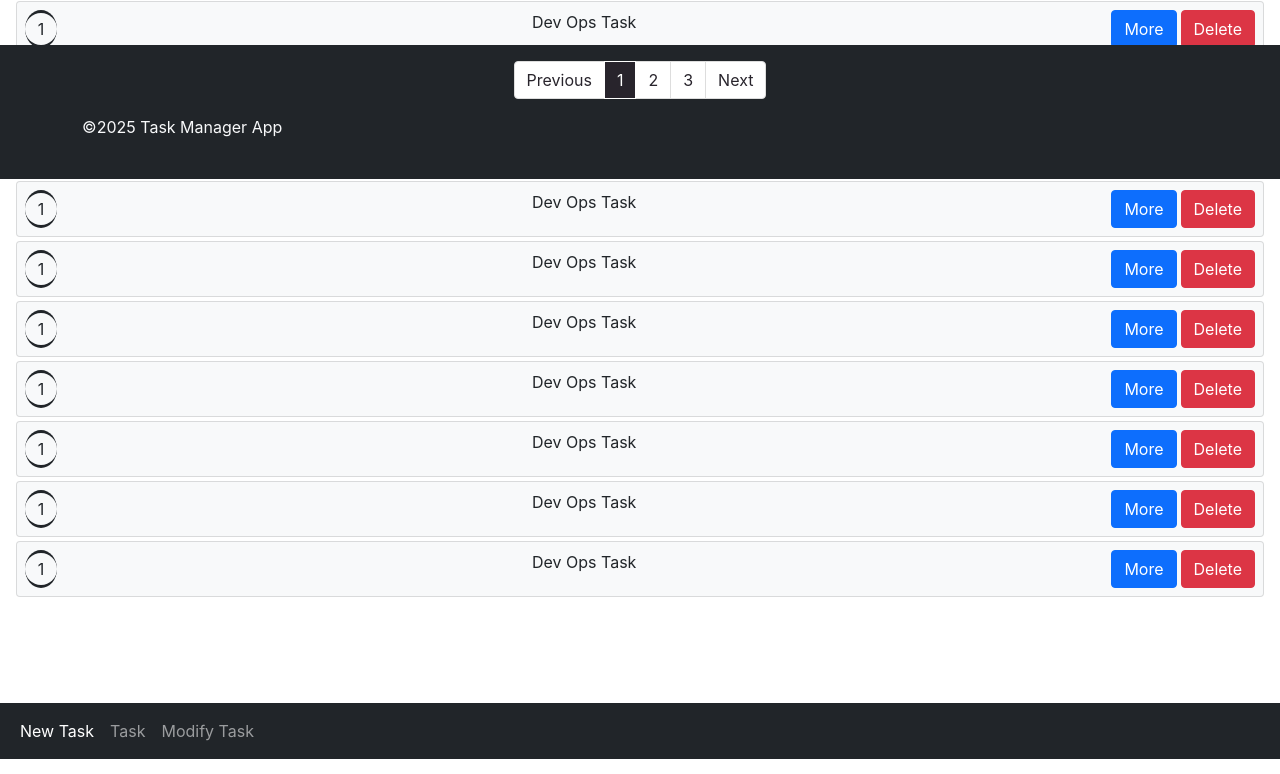
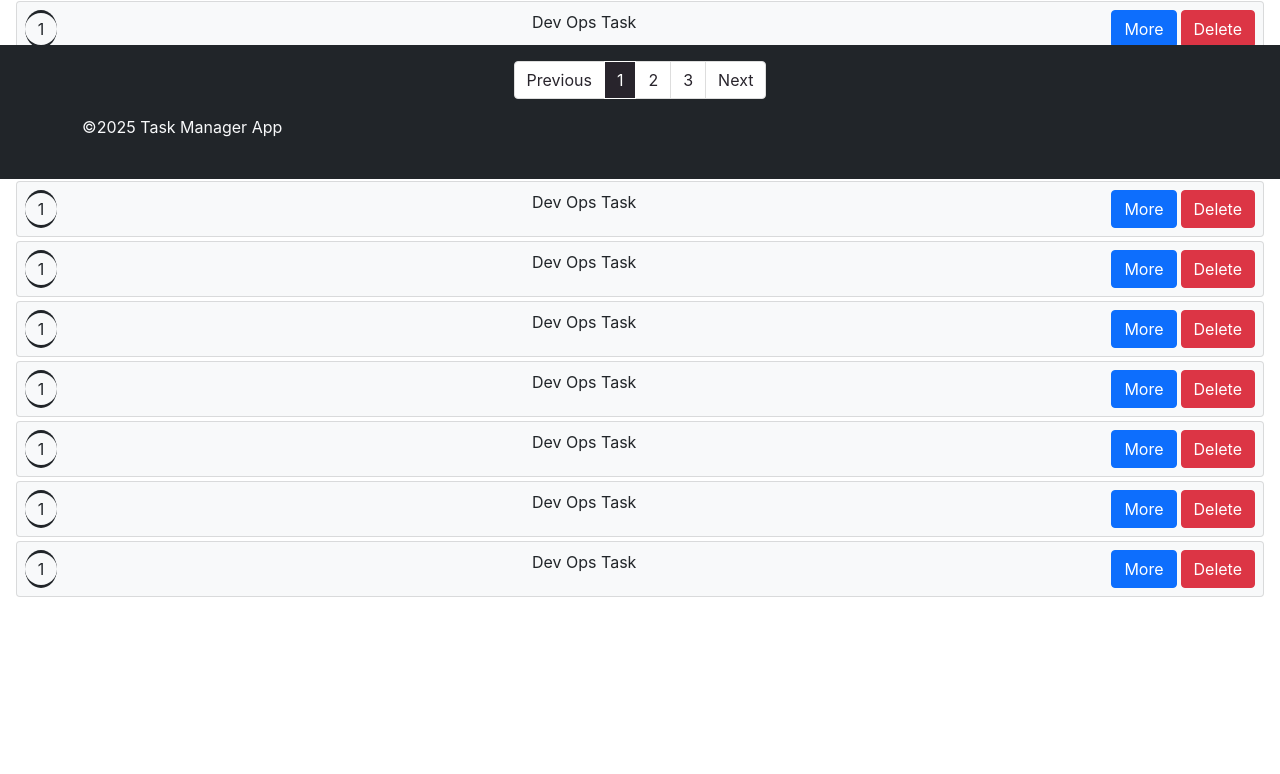
Before and after one commit to daveace007/hmcts-dts-developer-challenge, a React (Create React App) app in the folder task-manager/: page /tasks-page in a window 1280 px wide. Shown: the part 621-1395 px from the top of the page. Built offline with nearby package versions, Linux system fonts and the light colour scheme.

Commit message:
CHANGES FROM TASK-ROUTES
- Add dependencies for react-router-dom
- Use Browser Router in index.tsx.
- Create and add ui routes as constants in Routes.tx
- Link reusable components together across the application.

```diff
--- a/task-manager/package.json
+++ b/task-manager/package.json
@@ -13,6 +13,7 @@
     "@types/react-dom": "^19.1.6",
     "react": "^19.1.0",
     "react-dom": "^19.1.0",
+    "react-router-dom": "^5.3.4",
     "react-scripts": "^5.0.1",
     "ts-time": "^0.2.1",
     "typescript": "^4.9.5",
@@ -41,5 +42,8 @@
       "last 1 firefox version",
       "last 1 safari version"
     ]
+  },
+  "devDependencies": {
+    "@types/react-router-dom": "^5.3.3"
   }
 }
--- a/task-manager/src/App.tsx
+++ b/task-manager/src/App.tsx
@@ -4,16 +4,25 @@ import { Header } from "./layouts/HeaderAndFooter/Header"
 import { Footer } from "./layouts/HeaderAndFooter/Footer"
 import { TasksPage } from './layouts/TasksPage/TasksPage';
 import { TaskPage } from './layouts/TaskPage/TaskPage';
+import { Redirect, Route, Switch } from 'react-router-dom';
+import * as Routes from './Routes';
 
 export const App = () => {
   return (
     <div className='d-flex flex-column min-vh-100 bg-transparent'>
-        <Header />
+      <Header />
       <div className="flex-grow-1 d-flex flex-column">
-        <TasksPage />
-        <TaskPage/>
+        <Switch>
+          <Route path='/' exact>
+            <Redirect to={Routes.TASKS_PAGE} />
+          </Route>
+          <Route path={Routes.TASKS_PAGE} exact>
+            <TasksPage />
+          </Route>
+          <TaskPage />
+        </Switch>
       </div>
-        <Footer />
+      <Footer />
     </div>
   );
 }
--- /dev/null
+++ b/task-manager/src/Routes.tsx
@@ -0,0 +1,10 @@
+
+export const TASKS_PAGE = "/tasks-page";
+
+export const TASK_PAGE = "/task-page";
+
+export const NEW_TASK_PAGE = `${TASK_PAGE}/new-task`;
+
+export const CURRENT_TASK_PAGE = `${TASK_PAGE}/current-task`;
+
+export const MODIFIABLE_TASK_PAGE = `${TASK_PAGE}/modifiable-task`;
--- a/task-manager/src/index.tsx
+++ b/task-manager/src/index.tsx
@@ -2,12 +2,13 @@ import React from 'react';
 import ReactDOM from 'react-dom/client';
 import './index.css';
 import {App} from './App';
+import {BrowserRouter} from 'react-router-dom'
 
 const root = ReactDOM.createRoot(
   document.getElementById('root') as HTMLElement
 );
 root.render(
-  <React.StrictMode>
+  <BrowserRouter>
     <App />
-  </React.StrictMode>
+  </BrowserRouter>
 );
--- a/task-manager/src/layouts/TaskPage/TaskPage.tsx
+++ b/task-manager/src/layouts/TaskPage/TaskPage.tsx
@@ -3,14 +3,27 @@ import { CurrentTask } from "./components/CurrentTask";
 import { ModifiableTask } from "./components/ModifiableTask";
 import { NewTask } from "./components/NewTask";
 import { TaskPageNavigationBar } from "./components/TaskPageNavigationBar";
+import { Route, Switch, Redirect } from "react-router-dom";
+import * as Routes from "../../Routes";
 
 export const TaskPage = () => {
     return (
         <div>
             <TaskPageNavigationBar />
-            <NewTask />
-            <CurrentTask />
-            <ModifiableTask />
+            <Switch>
+                <Route path={Routes.TASK_PAGE} exact>
+                    <Redirect to={Routes.NEW_TASK_PAGE} />
+                </Route>
+                <Route path={Routes.NEW_TASK_PAGE}>
+                    <NewTask />
+                </Route>
+                <Route path={Routes.CURRENT_TASK_PAGE}>
+                    <CurrentTask />
+                </Route>
+                <Route path={Routes.MODIFIABLE_TASK_PAGE}>
+                    <ModifiableTask />
+                </Route>
+            </Switch>
         </div>
     );
 }
--- a/task-manager/src/layouts/TaskPage/components/TaskPageNavigationBar.tsx
+++ b/task-manager/src/layouts/TaskPage/components/TaskPageNavigationBar.tsx
@@ -1,3 +1,7 @@
+
+import { NavLink } from "react-router-dom";
+import * as Routes from "../../../Routes";
+
 
 export const TaskPageNavigationBar = () => {
     return (
@@ -11,13 +15,16 @@ export const TaskPageNavigationBar = () => {
                 <div className='collapse navbar-collapse' id='navbarNavDropdown'>
                     <ul className='navbar-nav'>
                         <li className='nav-item'>
-                            <a className='nav-link active' aria-current='page' href='#'>New Task</a>
+                            <NavLink className='nav-link active' aria-current='page' to={Routes.TASKS_PAGE}>All Tasks</NavLink>
                         </li>
                         <li className='nav-item'>
-                            <a className='nav-link' href='#'>Task</a>
+                            <NavLink className='nav-link active' aria-current='page' to={Routes.NEW_TASK_PAGE}>New Task</NavLink>
                         </li>
                         <li className='nav-item'>
-                            <a className='nav-link' href='#'>Modify Task</a>
+                            <NavLink className='nav-link' to={Routes.CURRENT_TASK_PAGE}>Task</NavLink>
+                        </li>
+                        <li className='nav-item'>
+                            <NavLink className='nav-link' to={Routes.MODIFIABLE_TASK_PAGE}>Modify Task</NavLink>
                         </li>
                     </ul>
                 </div>
--- a/task-manager/src/layouts/TasksPage/components/TaskItem.tsx
+++ b/task-manager/src/layouts/TasksPage/components/TaskItem.tsx
@@ -1,3 +1,5 @@
+import { Link } from "react-router-dom";
+import * as Routes from "../../../Routes"
 
 export const TaskItem = () => {
 
@@ -11,7 +13,7 @@ export const TaskItem = () => {
             </span>
             <span className='flex-grow-1 text-center'>Dev Ops Task</span>
             <div className='d-flex flex-row gap-1'>
-                <button className='btn btn-primary' type='button' >More</button>
+                <Link className='btn btn-primary' type='button' to={Routes.CURRENT_TASK_PAGE}>More</Link>
                 <button className='btn btn-danger' type='button'>Delete</button>
             </div>
 
```
Also changed, not shown: 1 other file (tests, documents, lock files or other folders).
